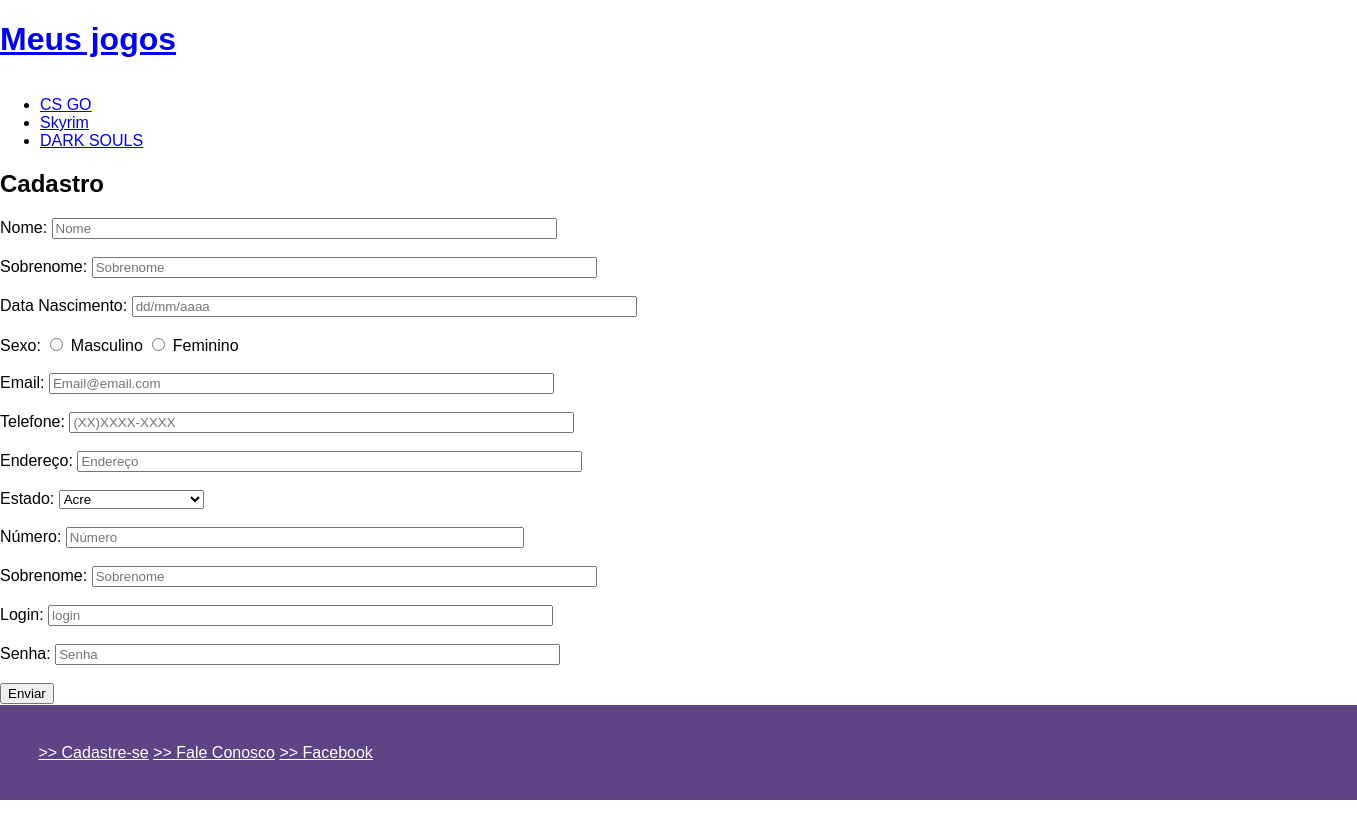
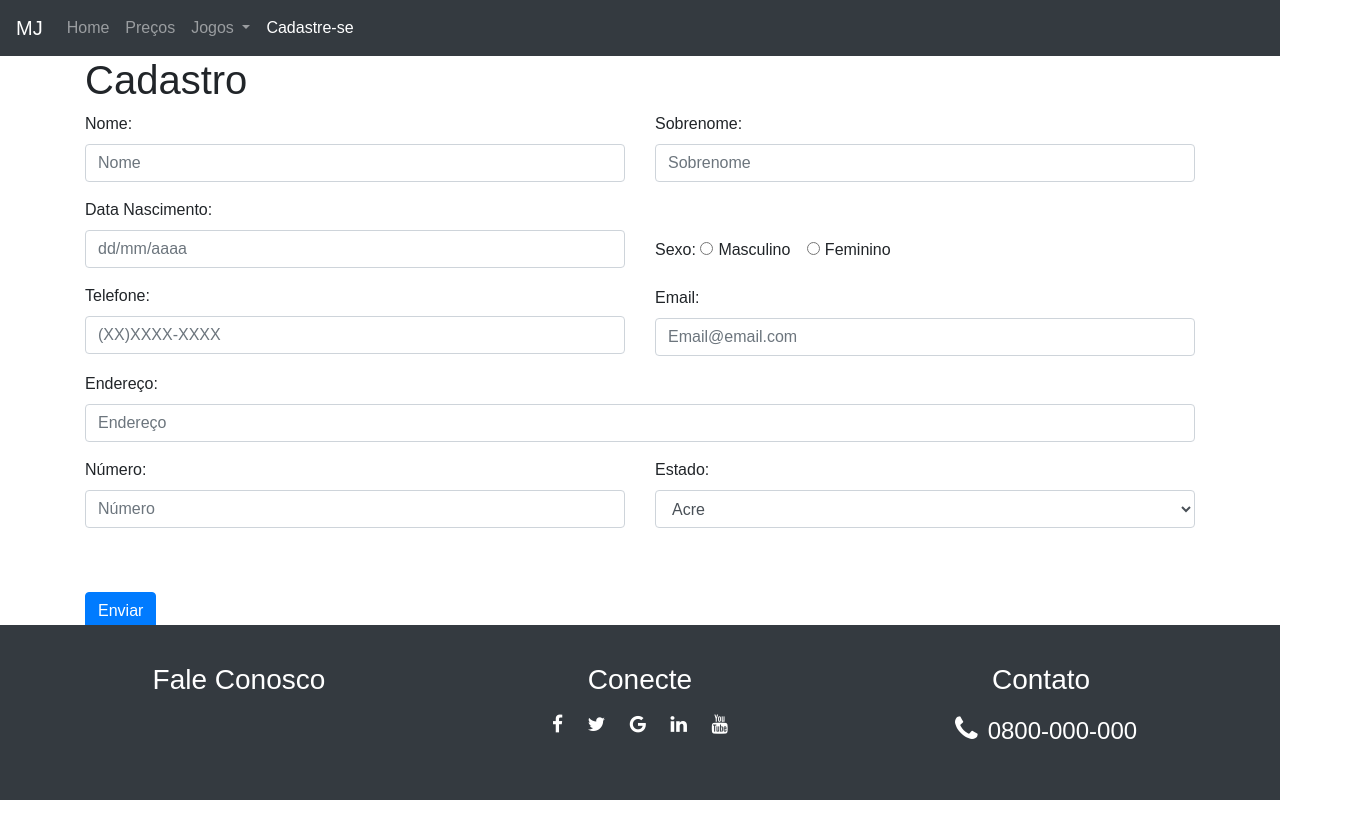
Before and after one commit to brunoCreator/tabelinha, a plain HTML site: page cadastro.html in a window 1280 px wide. Shown: the whole page, 1357 px wide, since content can reach past the window. Before the commit the page ends 800 px from the top, so only its background shows below. Drawn offline with nearby package versions, Linux system fonts and the light colour scheme.

Commit message:
cadastro

```diff
--- a/cadastro.html
+++ b/cadastro.html
@@ -1,66 +1,136 @@
 <!DOCTYPE html>
 <html lang="pt-br">
+
 <head>
-    <meta charset="utf-8" />
-    <title>Cadastro</title>
+    <title>Meus Jogos</title>
+    <meta charset="utf-8">
+    <meta name="viewport" content="width=device-width, initial-scale=1">
+    <link rel="stylesheet" href="https://maxcdn.bootstrapcdn.com/bootstrap/4.4.1/css/bootstrap.min.css">
+    <link rel="stylesheet" href="https://cdnjs.cloudflare.com/ajax/libs/font-awesome/4.7.0/css/font-awesome.min.css">
+    <script src="https://ajax.googleapis.com/ajax/libs/jquery/3.4.1/jquery.min.js"></script>
+    <script src="https://maxcdn.bootstrapcdn.com/bootstrap/4.4.1/js/bootstrap.min.js"></script>
+
     <link rel="stylesheet" href="main.css">
 </head>
 
 <body>
-    <div style="display: grid;">
-        <div class="header">
-            <a href="index.html">
-                <h1>Meus jogos</h1>
+    <div class="involocro">
+        <nav class="navbar navbar-expand-md bg-dark navbar-dark">
+            <a class="navbar-brand" href="index.html">MJ</a>
+            <button class="navbar-toggler" type="button" data-toggle="collapse" data-target="#collapsibleNavbar">
+                <span class="navbar-toggler-icon"></span>
+            </button>
+            <div class="collapse navbar-collapse" id="collapsibleNavbar">
+                <ul class="navbar-nav">
+                    <li class="nav-item">
+                        <a class="nav-link" href="index.html">Home</a>
+                    </li>
+                    <li class="nav-item">
+                        <a class="nav-link" href="precos.html">Preços</a>
+                    </li>
+
+                    <!-- Dropdown -->
+                    <li class="nav-item dropdown">
+                        <a class="nav-link dropdown-toggle" href="#" id="navbardrop" data-toggle="dropdown">
+                            Jogos
                         </a>
+                        <div class="dropdown-menu">
+                            <a class="dropdown-item" href="jogos/jogo1.html">CS GO</a>
+                            <a class="dropdown-item" href="jogos/jogo2.html">Skyrim</a>
+                            <a class="dropdown-item" href="jogos/jogo3.html">DARK SOULS</a>
+                        </div>
+                    </li>
+
+                    <li class="nav-item">
+                        <a class="nav-link active" href="cadastro.html">Cadastre-se</a>
+                    </li>
+
+                </ul>
+
+            </div>
+        </nav>
+
+
+
+
+
+
+        <div class="container" style="min-height: 100%;padding-bottom: 200px">
+            <h1>Cadastro</h1>
+            <div class="row">
+
+                <div class="col-sm-6">
+
+                    <div class="form-group">
+                        <label for="nome">Nome: </label>
+                        <input class="form-control" type="text" name="nome" id="nome" placeholder="Nome">
                     </div>
 
 
-        <div class="invlucro">
-            <div class="navLeft">
 
-                <ul>
-                    <li><a href="jogo1.html">CS GO</a></li>
-                    <li><a href="jogo2.html">Skyrim</a></li>
-                    <li><a href="jogo3.html">DARK SOULS</a></li>
-                </ul>
+                    <div class="form-group">
+                        <label for="nascimento">Data Nascimento:</label>
+                        <input class="form-control" type="data" name="nascimento" id="nascimento" placeholder="dd/mm/aaaa">
+                    </div>
+
+                    <div class="form-group">
+                        <label for="telefone">Telefone:</label>
+                        <input class="form-control" type="tel" name="telefone" id="telefone" placeholder="(XX)XXXX-XXXX" pattern="\([0-9]{2}\)[\s][0-9]{4}-[0-9]{4}">
+                    </div>
 
                 </div>
 
-            <div class="conteudo" style="min-height: 63vh">
-                <h2>Cadastro</h2>
-                <div style="float:left; padding-right: 150px;">
-                    <label for="nome">Nome: </label>
-                    <input type="text" name="nome" id="nome" placeholder="Nome" size="60"><br><br>
 
+
+                <div class="col-sm-6">
+                    <div class="form-group">
                         <label for="sobrenome">Sobrenome:</label>
-                    <input type="text" name="sobrenome" id="sobrenome" placeholder="Sobrenome" size="60"><br><br>
+                        <input class="form-control" type="text" name="sobrenome" id="sobrenome" placeholder="Sobrenome">
+                    </div>
 
-                    <label for="nascimento">Data Nascimento:</label>
-                    <input type="data" name="nascimento" id="nascimento" placeholder="dd/mm/aaaa" size="60"><br><br>
-
+                    <div class="form-group" style="padding: 2.5em 0 0 0">
                         <label>Sexo:</label>
 
-                    <input type="radio" name="masculino" id="masculino">
-                    <label for="masculino">Masculino</label>
+                        <div class="form-check-inline">
+                            <label class="form-check-label" for="masculino">
+                                <input type="radio" name="masculino" id="masculino" class="form-check-input">Masculino
+                            </label>
+                        </div>
+                        <div class="form-check-inline">
+                            <label class="form-check-label" for="feminino">
+                                <input type="radio" name="feminino" class="form-check-input" id="feminino">Feminino
+                            </label>
+                        </div>
+                    </div>
 
-                    <input type="radio" name="feminino" id="feminino">
-                    <label for="feminino">Feminino</label><br><br>
 
+                    <div class="form-group">
                         <label for="email">Email:</label>
-                    <input type="email" name="email" id="email" placeholder="Email@email.com" size="60"><br><br>
-
-                    <label for="telefone">Telefone:</label>
-                    <input type="tel" name="telefone" id="telefone" placeholder="(XX)XXXX-XXXX" size="60" pattern="\([0-9]{2}\)[\s][0-9]{4}-[0-9]{4}"><br><br>
+                        <input class="form-control" type="email" name="email" id="email" placeholder="Email@email.com">
+                    </div>
 
                 </div>
+            </div>
+            <div class="row">
+                <div class="col-sm-12">
+                    <div class="form-group">
+                        <label for="endereco">Endereço:</label>
+                        <input class="form-control" type="text" name="endereco" id="endereco" placeholder="Endereço">
+                    </div>
 
-                <div style="float:left">
-                    <label for="endereco">Endereço:</label>
-                    <input type="text" name="endereco" id="endereco" placeholder="Endereço" size="60"><br><br>
+                    <div class="row">
+                        <div class="col-sm-6">
+                            <div class="form-group">
+                                <label for="numero">Número:</label>
+                                <input class="form-control" type="number" name="numero" id="numero" placeholder="Número"><br><br>
+                            </div>
 
+                        </div>
+                        <div class="col-sm-6">
+                            <div class="form-group">
                                 <label for="estado">Estado:</label>
 
-                    <select id="estado">
+                                <select class="form-control" id="estado">
                                     <option value="AC">Acre</option>
                                     <option value="AL">Alagoas</option>
                                     <option value="AP">Amapá</option>
@@ -89,29 +159,49 @@
                                     <option value="SE">Sergipe</option>
                                     <option value="TO">Tocantins</option>
                                     <option value="EX">Estrangeiro</option>
-                    </select><br><br>
+                                </select>
+                            </div>
+                        </div>
+                    </div>
 
-                    <label for="numero">Número:</label>
-                    <input type="number" name="numero" id="numero" placeholder="Número" style="width:450px"><br><br>
-
-                    <label for="sobrenome">Sobrenome:</label>
-                    <input type="text" name="sobrenome" id="sobrenome" placeholder="Sobrenome" size="60"><br><br>
-
-                    <label for="login">Login:</label>
-                    <input type="text" name="login" id="login" placeholder="login" size="60"><br><br>
-
-                    <label for="senha">Senha:</label>
-                    <input type="password" name="senha" id="senha" placeholder="Senha" size="60"><br><br>
-                    <input class="input" type="submit" value="Enviar">
+                    <input class="btn btn-primary input" type="submit" value="Enviar">
+                </div>
             </div>
 
 
         </div>
+
+
     </div>
-        <footer>
-            <a href="cadastro.html">>> Cadastre-se</a>
-            <a href="contato.html">>> Fale Conosco</a>
-            <a href="#">>> Facebook</a>
+
+
+
+    <footer class="footer bg-dark">
+        <div class="container-fluid text-center">
+            <div class="row">
+                <div class="col-sm-4">
+                    <a href="contato.html">
+                        <h3>Fale Conosco</h3>
+                    </a>
+                </div>
+                <div class="col-sm-4">
+                    <h3>Conecte</h3>
+                    <a href="#"><i class="fa fa-facebook"></i></a>
+                    <a href="#"><i class="fa fa-twitter"></i></a>
+                    <a href="#"><i class="fa fa-google"></i></a>
+                    <a href="#"><i class="fa fa-linkedin"></i></a>
+                    <a href="#"><i class="fa fa-youtube"></i></a>
+                </div>
+                <div class="col-sm-4">
+                    <h3>Contato</h3>
+
+                    <h4><i class="fa fa-phone"></i>0800-000-000</h4>
+                </div>
+            </div>
+        </div>
     </footer>
     </div>
-</body></html>
+
+</body>
+
+</html>
```
Lines whose indentation alone changed are shown as unchanged.
